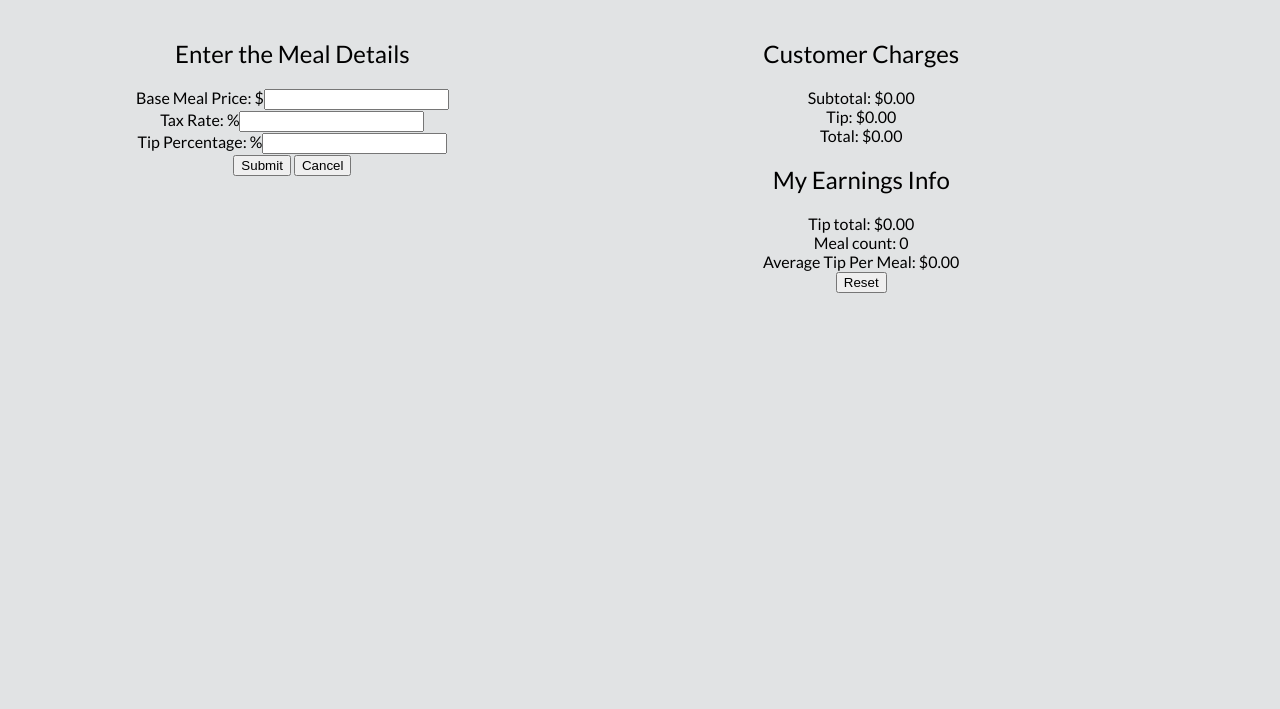
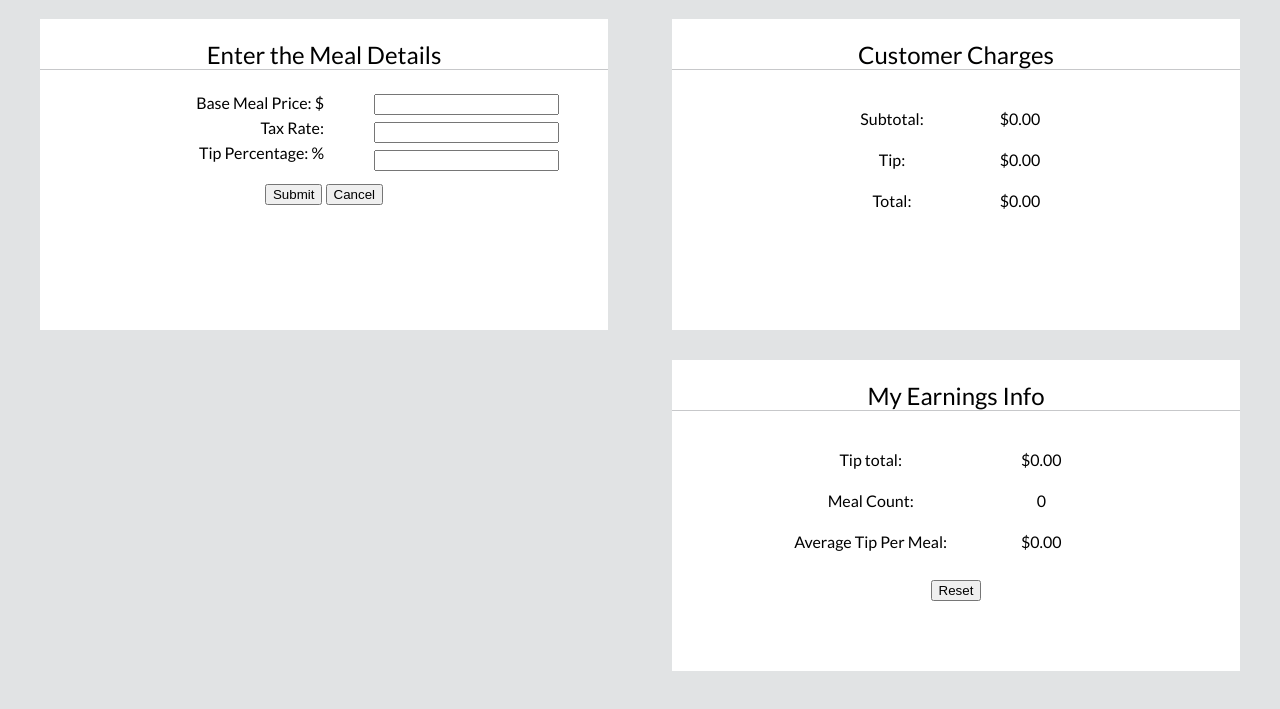
Before and after one commit to ekimed/waitstaffCalculator, a plain HTML site: page index.html in a window 1280 px wide. Shown: the part 63-772 px from the top of the page. Drawn offline with nearby package versions, Linux system fonts and the light colour scheme; some packages are replaced by stand-ins of ours.

Commit message:
added error handling and functionality

```diff
--- a/index.html
+++ b/index.html
@@ -5,45 +5,60 @@
 	<link rel="stylesheet" href="style.css">
 	<link href='http://fonts.googleapis.com/css?family=Lato:400,700,300' rel='stylesheet' type='text/css'>
 	<script data-require="angular.js@1.3.10" data-semver="1.3.10" src="https://code.angularjs.org/1.3.10/angular.js"></script>
+	<script src="//ajax.googleapis.com/ajax/libs/angularjs/1.4.0/angular-messages.js"></script>
 	<title>Waitstaff Calculator</title>
 </head>
 <body ng-controller="myCtrl">
 		<h1>Waitstaff Calculator</h1>
 		<div class="container">
-			<div class="col-1">
-				<form name="mealDetails" class="meal-details" ng-submit="submit(mealDetails)">
+			<div ng-if="mealDetails.$submitted && mealDetails.$invalid" ng-messages="mealDetails.$error">
+				<p class="error" ng-message="required">Please fill out all fields.</p>
+			</div>
+			<div class="col-1 sect">
+				<form name="mealDetails" class="meal-details" ng-submit="submit(mealDetails)" novalidate>
 					<h2>Enter the Meal Details</h2>
-					<div>
-						<label for="basePrice">Base Meal Price: $</label><input type="number" name="base meal price" ng-model="meal.basePrice">
+					<div class="col-sm-1">
+						<p class="row">Base Meal Price: $</p>
+						<p class="row">Tax Rate: </p>
+						<p class="row">Tip Percentage: %</p>
 					</div>
-					<div>
-						<label for="tax">Tax Rate: %</label><input type="number" name="tax rate" ng-model="meal.taxRate">
+					<div class="col-sm-2">
+						<div class="row">
+							<input type="number" name="base meal price" ng-model="meal.basePrice" required>
+						</div>
+						<div class="row">
+							<input type="number" name="tax rate" ng-model="meal.taxRate" required>
+						</div>
+						<div class="row">
+							<input type="number" name="tip percentage" ng-model="meal.tipPercent" required>
+						</div>
 					</div>
-					<div>
-						<label for="tip">Tip Percentage: %</label><input type="number" name="tip percentage" ng-model="meal.tipPercent">
-					</div>
-					<div>
+					<div class="btn-container">
 						<button type="submit">Submit</button>
-						<button>Cancel</button>
+						<button type="button" ng-click="cancel()">Cancel</button>
 					</div>
 				</div>
 			</form>
 			<div class="col-2">
-				<div class="charges">
+				<div class="charges sect">
 					<h2>Customer Charges</h2>
-					<div ng-init="">
-						Subtotal: {{subtotal | currency}}
+					<div class="inner-container">
+						<div class="col-sm-1">
+							<p class="row">Subtotal: </p>
+							<p class="row">Tip: </p>
+							<p class="row">Total: </p>
+						</div>
+						<div class="col-sm-2">
+							<p class="row">{{subtotal | currency}}</p>
+							<p class="row">{{tip | currency}}</p>
+							<p class="row">{{total | currency}}</p>
+						</div>
 					</div>
-					<div>
-						Tip: {{tip | currency}}
-					</div>
-					<div>
-						Total: {{total | currency}}
-					</div>
+
 				</div>
-				<div class="earnings-info">
+				<div class="earnings-info sect">
 					<h2>My Earnings Info</h2>
-					<div>
+					<!-- <div>
 						Tip total: {{earnInfo.tipTotal | currency}}
 					</div>
 					<div>
@@ -51,11 +66,24 @@
 					</div>
 					<div>
 						Average Tip Per Meal: {{earnInfo.avgTipMeal | currency}}
+					</div> -->
+					<div class="inner-container">
+						<div class="col-sm-1">
+							<p class="row">Tip total: </p>
+							<p class="row">Meal Count: </p>
+							<p class="row">Average Tip Per Meal: </p>
+						</div>
+						<div class="col-sm-2">
+							<p class="row">{{earnInfo.tipTotal | currency}}</p>
+							<p class="row">{{earnInfo.mealCount}}</p>
+							<p class="row">{{earnInfo.avgTipMeal | currency}}</p>
+						</div>
+						<div>
+							<button ng-click="resetAll()">Reset</button>
+						</div>
 					</div>
 				</div>
-				<div>
-					<button ng-click="resetAll()">Reset</button>
-				</div>
+
 			</div>
 		</div>
 
--- a/script.js
+++ b/script.js
@@ -1,4 +1,4 @@
-angular.module('waitstaffCalc', [])
+angular.module('waitstaffCalc', ['ngMessages'])
 	.controller('myCtrl', function ($scope) {
 		// why can't I assign scope to a variable
 		// var basePrice = $scope.basePrice;
@@ -30,6 +30,7 @@ angular.module('waitstaffCalc', [])
 		setInitValues();
 
 		$scope.submit = function (form) {
+			if (form.$valid) {
 				// customer charges update
 				$scope.subtotal = $scope.meal.basePrice + $scope.meal.basePrice * ($scope.meal.taxRate/100);
 				$scope.tip = $scope.meal.basePrice * ($scope.meal.tipPercent/100);
@@ -42,10 +43,16 @@ angular.module('waitstaffCalc', [])
 
 				console.log(defaultEarnings)
 
+
 				// reset the form
 				$scope.mealDetails.$setPristine();
 				resetForm();
+			}
 		};
+
+		$scope.cancel = function () {
+			resetForm();
+		}
 
 		$scope.resetAll = function () {
 			$scope.earnInfo = defaultEarnings;
--- a/style.css
+++ b/style.css
@@ -11,17 +11,68 @@ h1 {
 
 h2 {
 	font-weight: normal;
+	border-bottom: 1px solid rgba(63, 68, 72, 0.29);
+}
+
+button {
+	margin-top: 10px;
 }
 
 .container {
-	text-align: center
+	text-align: center;
+	height: 400px;
+}
+
+.row {
+	padding: 3px 0;
 }
 
 [class*='col-'] {
 	float: left;
-	height: 500px;
+}
+
+[class*='col-sm'] {
+	width: 50%;
 }
 
 .col-1, .col-2 {
+	width: 50%;
+}
+
+form[name="mealDetails"], .charges, .earnings-info {
+	width: 90%;
+	height: 300px;
+	margin: 0 auto;
+	background-color: white;
+	padding: 1px 0px 10px 0px;
+}
+
+form p {
+	margin: 0;
+	text-align: right;
+}
+
+form.ng-submitted input.ng-invalid {
+	border: 1px solid red;
+}
+
+.error {
+	color: red;
+}
+
+.earnings-info {
+	margin-top: 30px;
+}
+
+.inner-container {
+	margin: 0 auto;
+	height: 300px;
+}
+
+.charges .inner-container {
 	width: 45%;
 }
+
+.earnings-info .inner-container {
+	width: 60%;
+}
```
Lines whose indentation alone changed are shown as unchanged.
